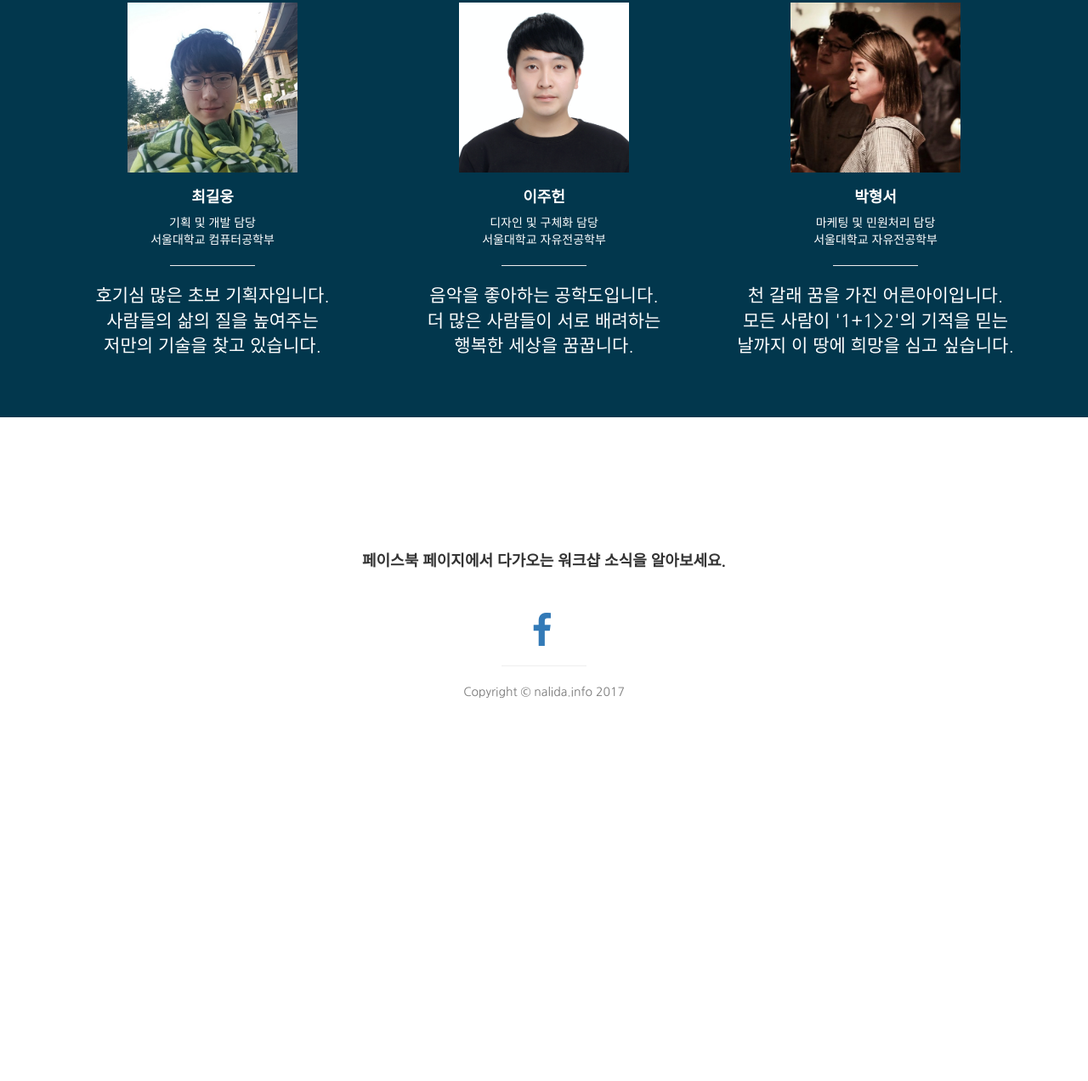
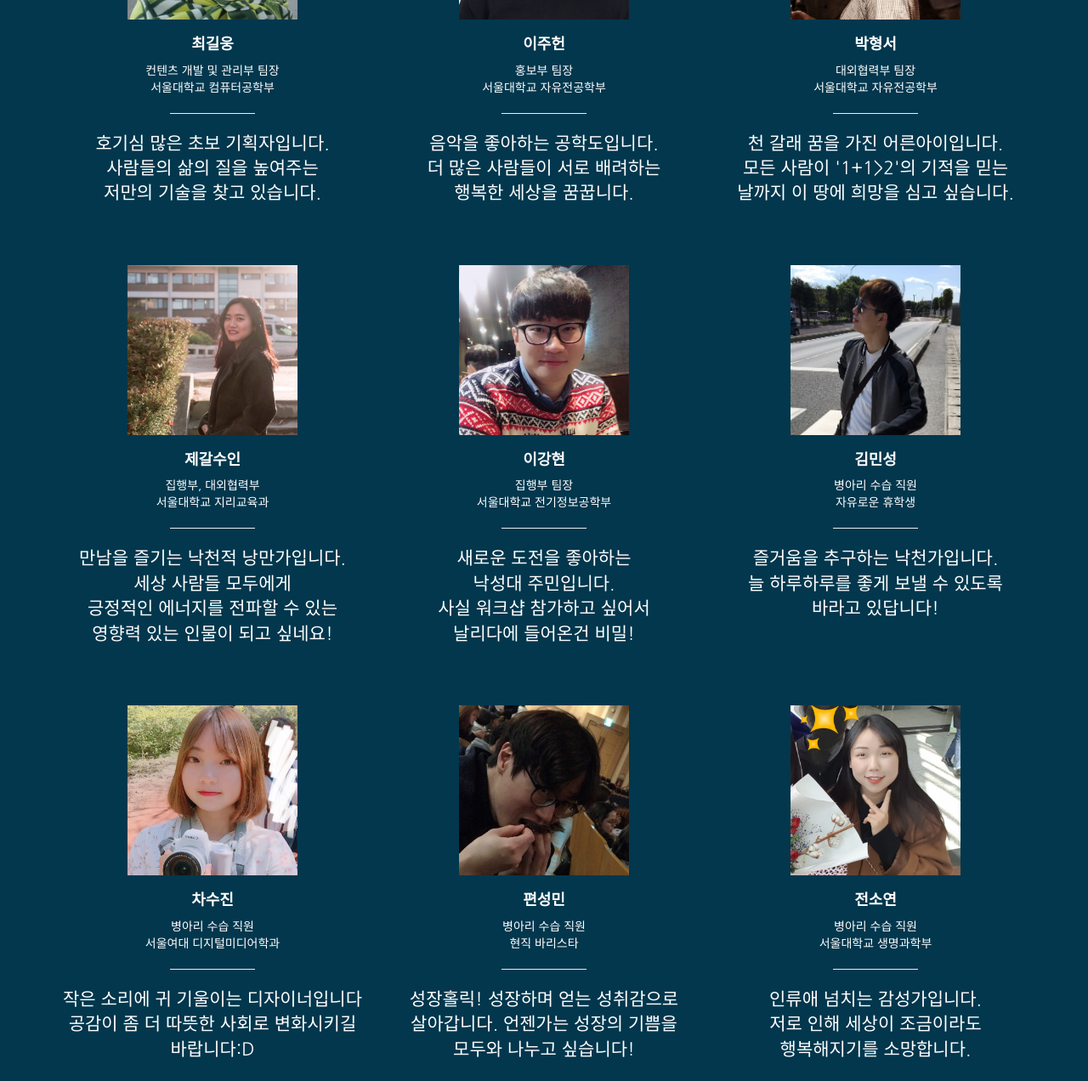
Before and after one commit to javelinsman/nalida.info, a website: page html/index2.html in a window 1280 px wide. Shown: the part 1898-3170 px from the top of the page at 85% size. Before the commit the page ends 2782 px from the top, so only its background shows below. Drawn offline with nearby package versions, Linux system fonts and the light colour scheme; files that its build step writes are made by us from their sources; files whose address does not match are found by name; a web font is replaced by a local one.

Commit message:
update members and pictures

```diff
--- a/html/index2.html
+++ b/html/index2.html
@@ -64,11 +64,36 @@
                     <div class="row">
                         <div class="col-md-6">
                             <div class="portfolio-item">
-                                <a target="_blank" href="https://www.facebook.com/nalida2/photos/a.1835285223408709.1073741828.1835155050088393/1871774613093103/?type=3">
-                                    <img class="img-portfolio img-responsive" src="img/nalida_work1.jpg">
+                                <a target="_blank" href="https://www.facebook.com/nalida2/posts/1900149403588957">
+                                    <img class="img-portfolio img-responsive" src="img/nalida_classic_megazine.jpg">
                                 </a>
                             </div>
                         </div>
+                        <div class="col-md-6">
+                            <div class="portfolio-item">
+                                <a target="_blank" href="https://www.facebook.com/nalida2/videos/1836462686624296/">
+                                    <img class="img-portfolio img-responsive" src="img/nalida_color.jpg">
+                                </a>
+                            </div>
+                        </div>
+                    </div>
+                    <div class="row">
+                        <div class="col-md-6">
+                            <div class="portfolio-item">
+                                <a target="_blank" href="https://www.facebook.com/nalida2/posts/1900149403588957">
+                                    <img class="img-portfolio img-responsive" src="img/nalida_work_gathonyeo.jpg">
+                                </a>
+                            </div>
+                        </div>
+                        <div class="col-md-6">
+                            <div class="portfolio-item">
+                                <a target="_blank" href="https://www.facebook.com/nalida2/videos/1836462686624296/">
+                                    <img class="img-portfolio img-responsive" src="img/nalida_tokyo.jpg">
+                                </a>
+                            </div>
+                        </div>
+                    </div>
+                    <div class="row">
                         <div class="col-md-6">
                             <div class="portfolio-item">
                                 <a target="_blank" href="https://www.facebook.com/nalida2/posts/1905516703052227">
@@ -80,13 +105,6 @@
                             <div class="portfolio-item">
                                 <a target="_blank" href="https://www.facebook.com/nalida2/posts/1900149403588957">
                                     <img class="img-portfolio img-responsive" src="img/nalida_work3.jpg">
-                                </a>
-                            </div>
-                        </div>
-                        <div class="col-md-6">
-                            <div class="portfolio-item">
-                                <a target="_blank" href="https://www.facebook.com/nalida2/videos/1836462686624296/">
-                                    <img class="img-portfolio img-responsive" src="img/nalida_work4a.jpg">
                                 </a>
                             </div>
                         </div>
@@ -119,7 +137,7 @@
                             <strong>최길웅</strong>
                         </h4>
                         <ul>
-                            <li>기획 및 개발 담당</li>
+                            <li>컨텐츠 개발 및 관리부 팀장</li>
                             <li>서울대학교 컴퓨터공학부</li>
                         </ul>
                         <hr class="small">
@@ -133,7 +151,7 @@
                             <strong>이주헌</strong>
                         </h4>
                         <ul>
-                            <li>디자인 및 구체화 담당</li>
+                            <li>홍보부 팀장</li>
                             <li>서울대학교 자유전공학부</li>
                         </ul>
                         <hr class="small">
@@ -147,11 +165,95 @@
                             <strong>박형서</strong>
                         </h4>
                         <ul>
-                            <li>마케팅 및 민원처리 담당</li>
+                            <li>대외협력부 팀장</li>
                             <li>서울대학교 자유전공학부</li>
                         </ul>
                         <hr class="small">
                         <p class="lead">천 갈래 꿈을 가진 어른아이입니다.<br>모든 사람이 '1+1>2'의 기적을 믿는<br>날까지 이 땅에 희망을 심고 싶습니다.</p>
+                    </div>
+                </div>
+                <div class="col-md-4 col-sm-6">
+                    <div class="member">
+                        <img src="/img/nalida_suin2.jpg">
+                        <h4>
+                            <strong>제갈수인</strong>
+                        </h4>
+                        <ul>
+                            <li>집행부, 대외협력부</li>
+                            <li>서울대학교 지리교육과</li>
+                        </ul>
+                        <hr class="small">
+                        <p class="lead">만남을 즐기는 낙천적 낭만가입니다.<br>세상 사람들 모두에게<br>긍정적인 에너지를 전파할 수 있는<br>영향력 있는 인물이 되고 싶네요!</p>
+                    </div>
+                </div>
+                <div class="col-md-4 col-sm-6">
+                    <div class="member">
+                        <img src="/img/nalida_ganghyeon2.jpg">
+                        <h4>
+                            <strong>이강현</strong>
+                        </h4>
+                        <ul>
+                            <li>집행부 팀장</li>
+                            <li>서울대학교 전기정보공학부</li>
+                        </ul>
+                        <hr class="small">
+                        <p class="lead">새로운 도전을 좋아하는<br>낙성대 주민입니다.<br>사실 워크샵 참가하고 싶어서<br>날리다에 들어온건 비밀!</p>
+                    </div>
+                </div>
+                <div class="col-md-4 col-sm-6">
+                    <div class="member">
+                        <img src="/img/nalida_jeongju.jpg">
+                        <h4>
+                            <strong>김민성</strong>
+                        </h4>
+                        <ul>
+                            <li>병아리 수습 직원</li>
+                            <li>자유로운 휴학생</li>
+                        </ul>
+                        <hr class="small">
+                        <p class="lead">즐거움을 추구하는 낙천가입니다.<br>늘 하루하루를 좋게 보낼 수 있도록 바라고 있답니다!<br><br></p>
+                    </div>
+                </div>
+                <div class="col-md-4 col-sm-6">
+                    <div class="member">
+                        <img src="/img/nalida_sujin_crop.jpg">
+                        <h4>
+                            <strong>차수진</strong>
+                        </h4>
+                        <ul>
+                            <li>병아리 수습 직원</li>
+                            <li>서울여대 디지털미디어학과</li>
+                        </ul>
+                        <hr class="small">
+                        <p class="lead">작은 소리에 귀 기울이는 디자이너입니다<br>공감이 좀 더 따뜻한 사회로 변화시키길 바랍니다:D</p>
+                    </div>
+                </div>
+                <div class="col-md-4 col-sm-6">
+                    <div class="member">
+                        <img src="/img/nalida_pyenmin.jpg">
+                        <h4>
+                            <strong>편성민</strong>
+                        </h4>
+                        <ul>
+                            <li>병아리 수습 직원</li>
+                            <li>현직 바리스타</li>
+                        </ul>
+                        <hr class="small">
+                        <p class="lead">성장홀릭! 성장하며 얻는 성취감으로 살아갑니다. 언젠가는 성장의 기쁨을 모두와 나누고 싶습니다!</p>
+                    </div>
+                </div>
+                <div class="col-md-4 col-sm-6">
+                    <div class="member">
+                        <img src="/img/nalida_soyeon.jpg">
+                        <h4>
+                            <strong>전소연</strong>
+                        </h4>
+                        <ul>
+                            <li>병아리 수습 직원</li>
+                            <li>서울대학교 생명과학부</li>
+                        </ul>
+                        <hr class="small">
+                        <p class="lead">인류애 넘치는 감성가입니다.<br>저로 인해 세상이 조금이라도 행복해지기를 소망합니다.</p>
                     </div>
                 </div>
             </div>
```
Also changed, not shown: img/nalida_classic_megazine.jpg (added), img/nalida_color.jpg (added), img/nalida_ganghyeon.jpg (added), img/nalida_ganghyeon2.jpg (added), img/nalida_gathonyeo2.jpg (added), img/nalida_jeongju.jpg (added), img/nalida_pyenmin.jpg (added), img/nalida_soyeon.jpg (added), img/nalida_soyeon.png (added), img/nalida_suin.jpg (added), img/nalida_suin2.jpg (added), img/nalida_sujin.jpg (added), img/nalida_sujin_crop.jpg (added), img/nalida_tokyo.jpg (added), 2 more files.
